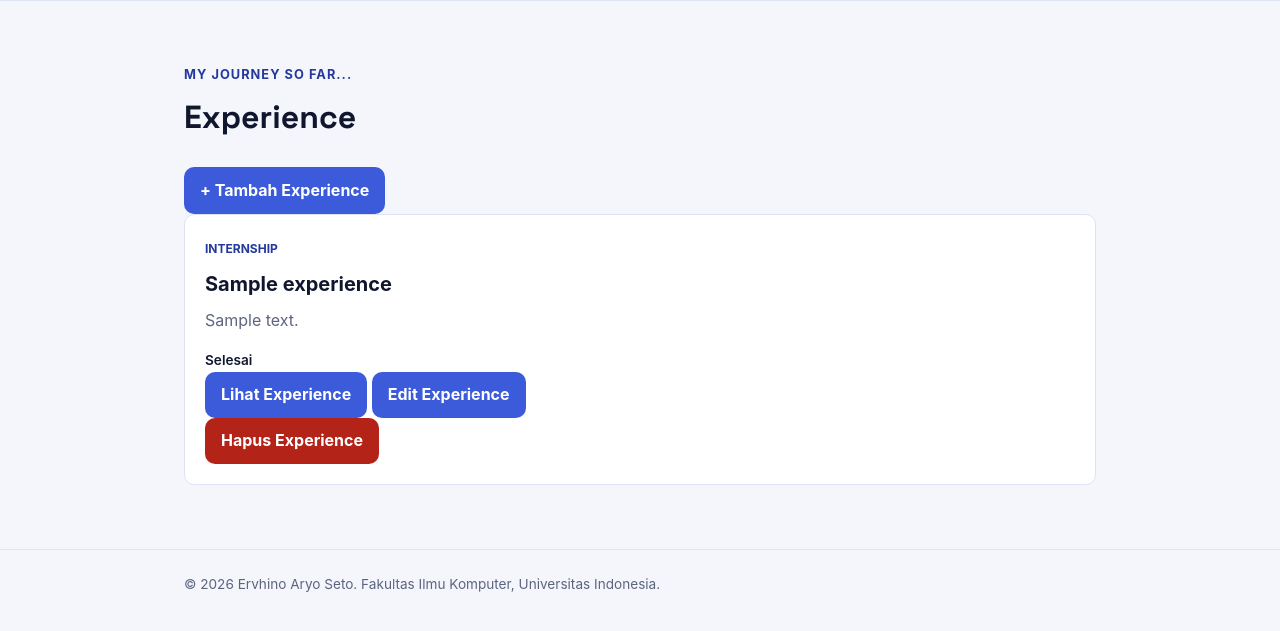
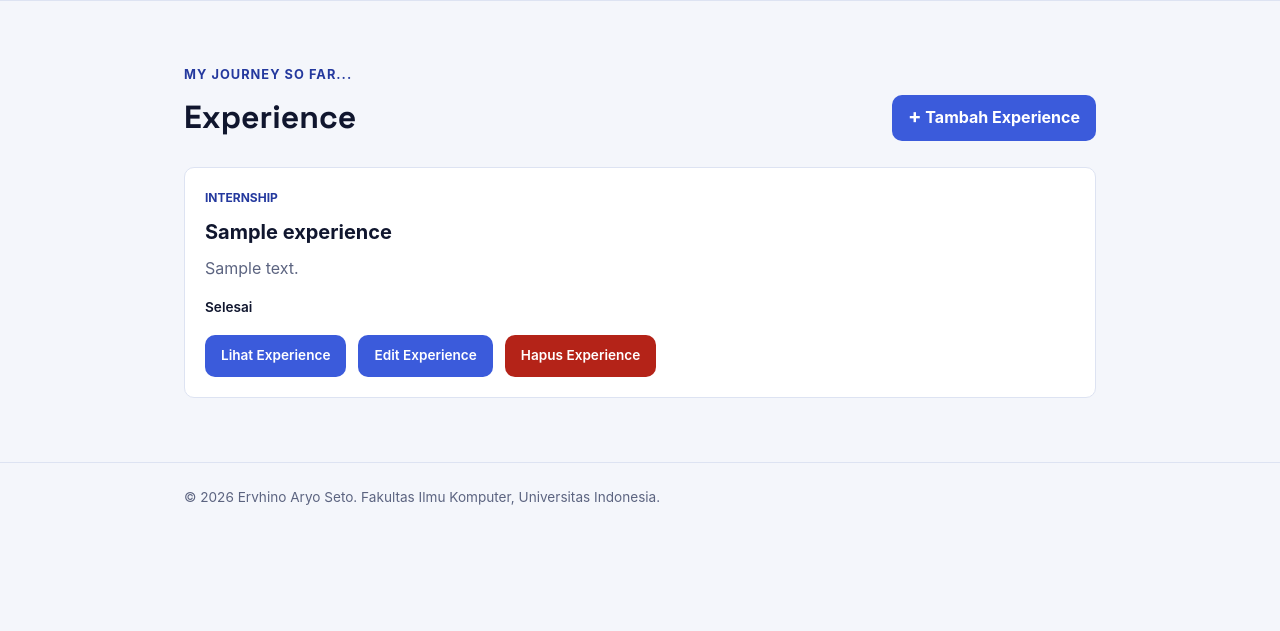
Before and after one commit to ervhinoaryoseto-del/myportofolio, a Django app: page /experience/ in a window 1280 px wide. Shown: the part 74-705 px from the top of the page. Run offline with Django 5.2, Linux system fonts and the light colour scheme; tables that the repository leaves empty hold one stand-in row (values such as "Sample post").

Commit message:
add: style for experience section and cards

```diff
--- a/static/css/style.css
+++ b/static/css/style.css
@@ -340,7 +340,7 @@ h1, .brand {
 
 .experience-grid {
     display: grid;
-    grid-template-columns: repeat(auto-fit, minmax(240px, 1fr));
+    grid-template-columns: 1fr;
     gap: 1rem;
 }
 
@@ -372,6 +372,90 @@ h1, .brand {
     margin-top: 1rem;
     font-size: 0.85rem;
     font-weight: 600;
+}
+
+.experience-header {
+    display: flex;
+    justify-content: space-between;
+    align-items: center;
+    gap: 1rem;
+    margin: 0.4rem 0 1.5rem;
+    flex-wrap: wrap;
+}
+
+.experience-header h1 {
+    margin: 0;
+}
+
+.experience-add-button {
+    display: inline-flex;
+    align-items: center;
+    gap: 0.45rem;
+}
+
+.experience-add-button span {
+    font-size: 1.25rem;
+    line-height: 1;
+}
+
+.experience-card {
+    padding: 1.25rem;
+    background-color: #fff;
+    border: 1px solid var(--line);
+    border-radius: var(--radius);
+    display: flex;
+    flex-direction: column;
+}
+
+.experience-card:hover {
+    border-color: var(--accent);
+}
+
+.experience-category {
+    color: var(--accent-dark);
+    font-size: 0.75rem;
+    font-weight: 700;
+    text-transform: uppercase;
+}
+
+.experience-card h2 {
+    margin: 0.5rem 0;
+    font-size: 1.25rem;
+}
+
+.experience-description {
+    color: var(--text-muted);
+}
+
+.experience-status {
+    margin-top: 1rem;
+    font-size: 0.85rem;
+    font-weight: 600;
+}
+
+.experience-card-actions {
+    margin-top: auto;
+}
+
+.experience-actions {
+    display: flex;
+    align-items: center;
+    flex-wrap: wrap;
+    gap: 0.75rem;
+    margin-top: 1rem;
+}
+
+.experience-actions form {
+    margin: 0;
+}
+
+.experience-actions .button {
+    font-size: 0.85rem;
+    font-weight: 600;
+}
+
+.experience-actions .button-danger {
+    background: #b42318;
 }
 
 /* Tugas 2 */
```
